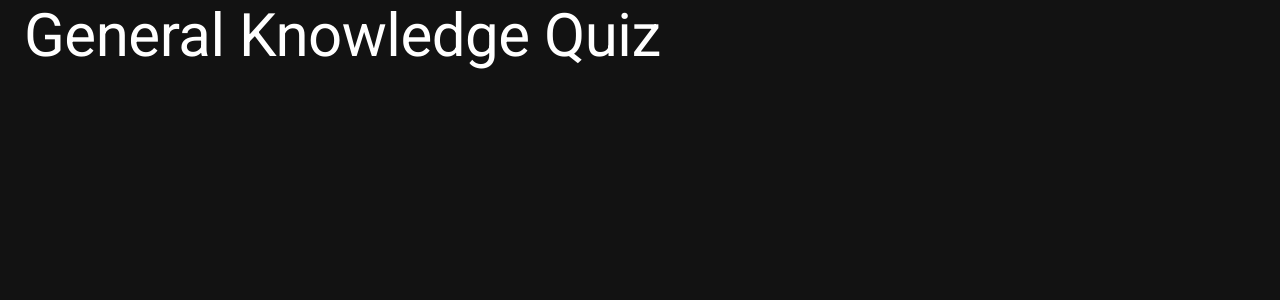
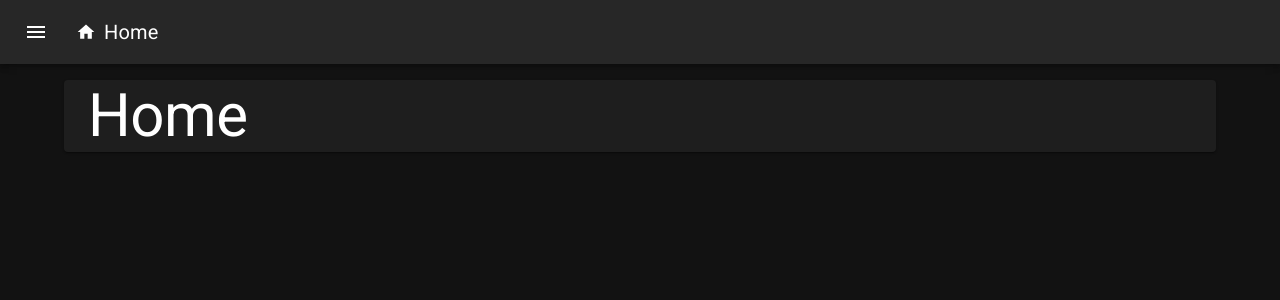
Before and after one commit to Kiicchan/general-quiz-wa-project, a React (Create React App) app: page / in a window 1280 px wide. Shown: the top 300 px of the page. Built offline with nearby package versions, Linux system fonts and the light colour scheme.

Commit message:
Layout e rotas

```diff
--- a/src/App.jsx
+++ b/src/App.jsx
@@ -1,12 +1,20 @@
-import { Container, Typography } from "@mui/material";
+import { Box } from "@mui/material";
+import Home from "./pages/Home";
+import {
+  BrowserRouter as Router,
+  Routes,
+  Route
+} from "react-router-dom";
 
 function App() {
   return (
-    <Container maxWidth="xl">
-      <Typography variant="h2">
-        General Knowledge Quiz
-      </Typography>
-    </Container>
+    <Box minHeight="100vh">
+      <Router>
+        <Routes>
+          <Route path="/" element={<Home />} />
+        </Routes>
+      </Router>
+    </Box>
   );
 }
 
--- /dev/null
+++ b/src/components/layout/Header.jsx
@@ -0,0 +1,27 @@
+import AppBar from '@mui/material/AppBar';
+import Toolbar from '@mui/material/Toolbar';
+import Typography from '@mui/material/Typography';
+import IconButton from '@mui/material/IconButton';
+import MenuIcon from '@mui/icons-material/Menu';
+
+export default function Header({title, Icon}) {
+  return (
+      <AppBar position="static" color="primary">
+        <Toolbar>
+          <IconButton
+              size="large"
+              edge="start"
+              color="inherit"
+              aria-label="menu"
+              sx={{ mr: 2 }}
+            >
+             <MenuIcon />
+          </IconButton>
+          <Typography variant="h6" component="div" sx={{flexGrow: 1, display: "flex", alignItems: "center"}}>
+            {Icon ? <Icon fontSize="inherit" sx={{mr: 1}} /> : null}
+            {title}
+          </Typography>
+        </Toolbar>
+      </AppBar>
+  );
+}
--- /dev/null
+++ b/src/components/layout/Main.jsx
@@ -0,0 +1,12 @@
+import { Container, Box} from "@mui/material";
+export default function Main(props) {
+    return (
+        <main>
+            <Box pt={2} pb={2}>
+                <Container>
+                    {props.children}
+                </Container>
+            </Box>
+        </main>
+    )
+}
--- /dev/null
+++ b/src/pages/Home.jsx
@@ -0,0 +1,20 @@
+import Main from "../components/layout/Main"
+import Header from "../components/layout/Header";
+import { Paper, Typography, Container } from "@mui/material";
+import HomeIcon from "@mui/icons-material/Home";
+export default function Home() {
+    return(
+        <>
+            <Header title="Home" Icon={HomeIcon}/>
+            <Main>
+                <Paper>
+                    <Container>
+                        <Typography variant="h2">
+                            Home
+                        </Typography>
+                    </Container>
+                </Paper>
+            </Main>
+        </>
+    )
+}
```
